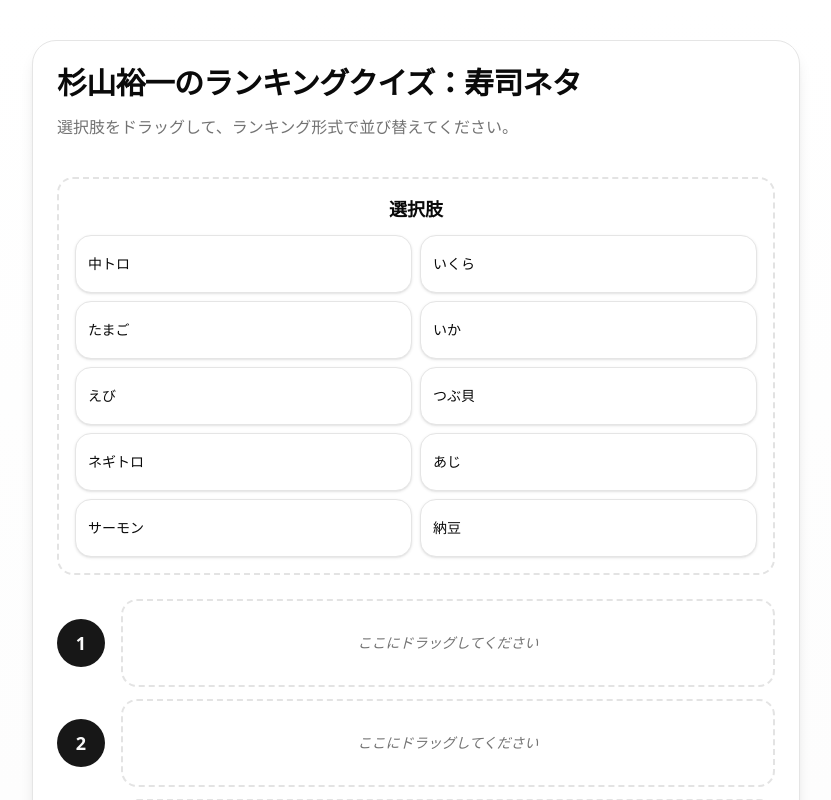
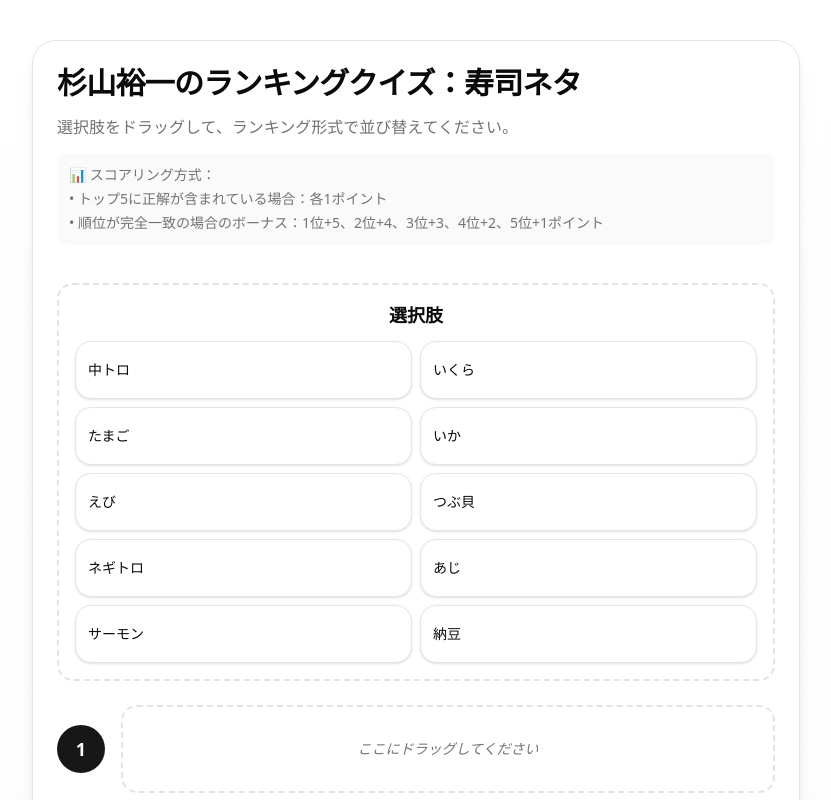
Before and after one commit to yuichi176/ranking-quiz-app-demo, a Next.js app: page /sushi in a window 1280 px wide. Shown: the top 800 px of the page, without its empty margins (224-1055 px from the left). Built offline with nearby package versions, Linux system fonts and the light colour scheme.

Commit message:
feat: add scoring explanation to ranking quiz for better user understanding

```diff
--- a/src/app/ranking-quiz-card.tsx
+++ b/src/app/ranking-quiz-card.tsx
@@ -113,6 +113,13 @@ export const RankingQuizCard = ({
             <p className="text-muted-foreground">
               選択肢をドラッグして、ランキング形式で並び替えてください。
             </p>
+            <div className="text-sm text-muted-foreground bg-muted/50 p-3 rounded-lg">
+              <p className="font-medium mb-1">📊 スコアリング方式：</p>
+              <ul className="space-y-1">
+                <li>• トップ5に正解が含まれている場合：各1ポイント</li>
+                <li>• 順位が完全一致の場合のボーナス：1位+5、2位+4、3位+3、4位+2、5位+1ポイント</li>
+              </ul>
+            </div>
             <div className="flex flex-col sm:flex-row gap-2 sm:items-center justify-between">
               <div className="flex items-center gap-2">
                 {checked && (
```
